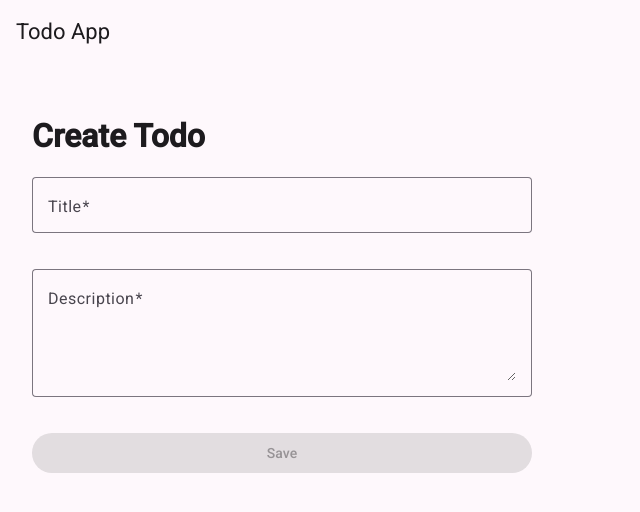
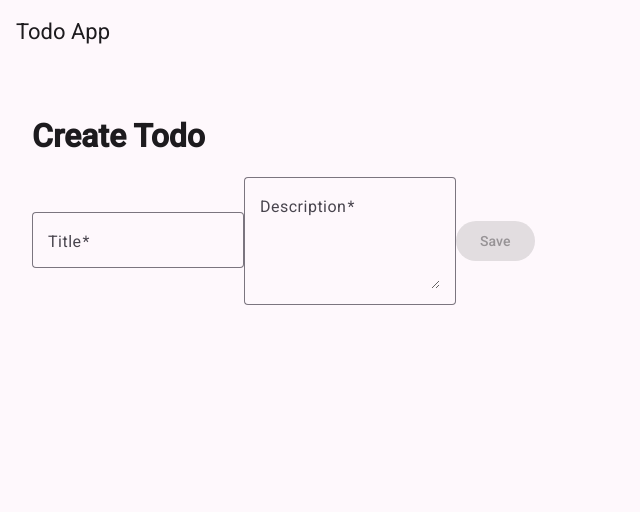
Before and after one commit to algojedi/todo-angular, an Angular app: page /todo/create in a window 1280 px wide. Shown: the top 512 px of the page, without its empty margins (0-640 px from the left). Built offline with nearby package versions, Linux system fonts and the light colour scheme.

Commit message:
chore: refactor form component -- WIP

```diff
--- a/angular.json
+++ b/angular.json
@@ -100,5 +100,8 @@
         }
       }
     }
+  },
+  "cli": {
+    "analytics": false
   }
 }
--- a/src/app/features/todos/create/todo-create.component.html
+++ b/src/app/features/todos/create/todo-create.component.html
@@ -1,32 +1,3 @@
-<h1>Create Todo</h1>
 
-<form (ngSubmit)="onSubmit()" class="todo-form" [formGroup]="form" (ngSubmit)="onSubmit()">
-  <mat-form-field appearance="outline" class="full-width">
-    <mat-label>Title</mat-label>
-    <input
-      matInput
-      type="text"
-      formControlName="title"
-      id="title"
-    />
-  </mat-form-field>
-
-  <mat-form-field appearance="outline" class="full-width">
-    <mat-label>Description</mat-label>
-    <textarea
-      matInput
-      rows="4"
-      id="description"
-      formControlName="description"
-    ></textarea>
-  </mat-form-field>
-
-  <button
-    mat-raised-button
-    color="primary"
-    type="submit"
-    [disabled]="this.form.invalid"
-  >
-    Save
-  </button>
-</form>
+    <h1>Create Todo</h1>
+    <app-todo-form (formSubmit)="onSubmit($event)"></app-todo-form>
--- a/src/app/features/todos/create/todo-create.component.ts
+++ b/src/app/features/todos/create/todo-create.component.ts
@@ -1,59 +1,25 @@
-import { Component, inject } from '@angular/core';
-import { CommonModule } from '@angular/common';
-import { MatFormFieldModule } from '@angular/material/form-field';
-import { MatInputModule } from '@angular/material/input';
-import { MatButtonModule } from '@angular/material/button';
+import { Component } from '@angular/core';
 import { Todo } from '../types';
-import { FormBuilder, ReactiveFormsModule, Validators } from '@angular/forms';
+import { TodoFormComponent } from '../../../shared/todo-form/todo-form.component';
 
 @Component({
   selector: 'app-todo-create',
   standalone: true,
-  imports: [
-    CommonModule,
-    MatFormFieldModule,
-    MatInputModule,
-    MatButtonModule,
-    ReactiveFormsModule,
-  ],
-  templateUrl: './todo-create.component.html',
-  styleUrl: './todo-create.component.scss',
+  imports: [TodoFormComponent],
+  templateUrl : './todo-create.component.html',
+  styleUrls: ['./todo-create.component.scss']
 })
 export class TodoCreateComponent {
-  private fb = inject(FormBuilder);
-
-  form = this.fb.group({
-    title: ['', Validators.required],
-    description: ['', [Validators.required, Validators.minLength(5)]],
-  });
-
-  ngOnInit() {
-    this.form.statusChanges.subscribe(() => {
-      for (const controlName in this.form.controls) {
-        const control = this.form.get(controlName);
-        console.log({ walue: control?.value });
-        console.log({ isValid: this.form.valid });
-        if (control?.invalid) {
-          console.log(`Control "${controlName}" errors:`, control.errors);
-        }
-      }
-    });
-  }
-
-  onSubmit() {
-    const { title, description } = this.form.value;
+  onSubmit(formValue: Partial<Todo>) {
     const todo: Todo = {
-      title: title!,
-      description: description!,
+      ...formValue,
       completed: false,
       createdAt: new Date(),
       updatedAt: new Date(),
-      id: crypto.randomUUID(), // Generate a unique ID for the new todo
-    };
+      id: crypto.randomUUID(),
+    } as Todo;
 
     console.log('Creating todo:', todo);
-    // save on session storage as key of todo
-    localStorage.setItem('test', 'I hope this works');
-    sessionStorage.setItem(todo.title, JSON.stringify(todo));
+    // Call API to create the todo
   }
 }
--- a/src/app/features/todos/edit/todo-edit.component.html
+++ b/src/app/features/todos/edit/todo-edit.component.html
@@ -1,38 +1,5 @@
-<h1>Create Todo</h1>
-
-<form
-  (ngSubmit)="onSubmit()"
-  class="todo-form"
-  [formGroup]="form"
-  (ngSubmit)="onSubmit()"
->
-  <mat-form-field appearance="outline" class="full-width">
-    <mat-label>Title</mat-label>
-    <input matInput type="text" formControlName="title" id="title" />
-  </mat-form-field>
-
-  <mat-form-field appearance="outline" class="full-width">
-    <mat-label>Description</mat-label>
-    <textarea
-      matInput
-      rows="4"
-      id="description"
-      formControlName="description"
-    ></textarea>
-  </mat-form-field>
-
-  <div class="buttons">
-    <button
-      mat-raised-button
-      color="primary"
-      type="submit"
-      [disabled]="this.form.invalid"
-    >
-      Save
-    </button>
-
-    <button mat-raised-button color="secondary" [routerLink]="['/']">
-      Cancel
-    </button>
-  </div>
-</form>
+<h1>Edit Todo</h1>
+<app-todo-form
+  [initialValue]="todo"
+  (formSubmit)="onSubmit($event)"
+></app-todo-form>
--- a/src/app/features/todos/edit/todo-edit.component.ts
+++ b/src/app/features/todos/edit/todo-edit.component.ts
@@ -1,30 +1,15 @@
 import { Component, inject, signal } from '@angular/core';
-import { ActivatedRoute, Router, RouterLink } from '@angular/router';
-import { CommonModule } from '@angular/common';
 import { Todo } from '../types';
+import { TodoFormComponent } from '../../../shared/todo-form/todo-form.component';
+import { ActivatedRoute, Router } from '@angular/router';
 import { TodoService } from '../todo.service';
-import { FormBuilder, ReactiveFormsModule, Validators } from '@angular/forms';
-import { MatButtonModule } from '@angular/material/button';
-import { MatFormFieldModule } from '@angular/material/form-field';
-import { MatInputModule } from '@angular/material/input';
 
 @Component({
   selector: 'app-todo-edit',
   standalone: true,
-  imports: [
-    CommonModule,
-    MatFormFieldModule,
-    MatInputModule,
-    MatButtonModule,
-    ReactiveFormsModule,
-    RouterLink
-  ],
+  imports: [TodoFormComponent],
   templateUrl: './todo-edit.component.html',
-  styleUrl: './todo-edit.component.scss',
-  template: `
-    <h1>Edit Todo #{{ id() }}</h1>
-    <!-- You can reuse form like in Create -->
-  `,
+  styleUrls: ['./todo-edit.component.scss']
 })
 export class TodoEditComponent {
   private route = inject(ActivatedRoute);
@@ -32,14 +17,17 @@ export class TodoEditComponent {
   private id = signal(this.route.snapshot.paramMap.get('id'));
   private previousTodo = signal<Todo | null>(null);
   private readonly todoService = inject(TodoService);
-  private fb = inject(FormBuilder);
 
-  form = this.fb.group({
-    title: ['', Validators.required],
-    description: ['', [Validators.required, Validators.minLength(5)]],
-  });
+  todo: Todo = {
+    id: '123',
+    title: 'Existing todo',
+    description: 'Some description',
+    completed: false,
+    createdAt: new Date(),
+    updatedAt: new Date()
+  };
 
-  ngOnInit(): void {
+   ngOnInit(): void {
     this.loadTodo();
   }
 
@@ -78,31 +66,9 @@ export class TodoEditComponent {
     });
   }
 
-  onSubmit() {
-    const { title, description } = this.form.value;
-    const todo: Todo = {
-      title: title!,
-      description: description!,
-      completed: false,
-      createdAt: this.previousTodo()!.createdAt,
-      updatedAt: new Date(),
-      id: this.previousTodo()!.id
-    };
-
-    this.todoService.updateTodo(+todo.id, todo).subscribe({
-      next: (response) => {
-        console.log('Todo updated successfully:', response);
-        this.router.navigate(['/todos']);
-      },
-      error: (error) => {
-        console.error('Error updating todo:', error);
-      },
-    });
-
-    console.log('Creating todo:', todo);
-    // save on session storage as key of todo
-    localStorage.setItem('test', 'I hope this works');
-    sessionStorage.setItem(todo.title, JSON.stringify(todo));
+  onSubmit(updatedValue: Partial<Todo>) {
+    const updatedTodo = { ...this.todo, ...updatedValue, updatedAt: new Date() };
+    console.log('Updating todo:', updatedTodo);
+    // Call API to update the todo
   }
-
 }
--- /dev/null
+++ b/src/app/shared/todo-form/todo-form.component.html
@@ -0,0 +1,15 @@
+<form [formGroup]="form" (ngSubmit)="submit()" class="todo-form">
+  <mat-form-field appearance="outline" class="full-width">
+    <mat-label>Title</mat-label>
+    <input matInput type="text" formControlName="title" id="title" />
+  </mat-form-field>
+
+  <mat-form-field appearance="outline" class="full-width">
+    <mat-label>Description</mat-label>
+    <textarea matInput rows="4" id="description" formControlName="description"></textarea>
+  </mat-form-field>
+
+  <button mat-raised-button color="primary" type="submit" [disabled]="form.invalid">
+    Save
+  </button>
+</form>
--- /dev/null
+++ b/src/app/shared/todo-form/todo-form.component.ts
@@ -0,0 +1,44 @@
+import { Component, EventEmitter, Input, Output, OnInit, inject } from '@angular/core';
+import { CommonModule } from '@angular/common';
+import { FormBuilder, ReactiveFormsModule, Validators } from '@angular/forms';
+import { MatFormFieldModule } from '@angular/material/form-field';
+import { MatInputModule } from '@angular/material/input';
+import { MatButtonModule } from '@angular/material/button';
+import { Todo } from '../../features/todos/types';
+
+@Component({
+  selector: 'app-todo-form',
+  standalone: true,
+  imports: [
+    CommonModule,
+    ReactiveFormsModule,
+    MatFormFieldModule,
+    MatInputModule,
+    MatButtonModule
+  ],
+  templateUrl: './todo-form.component.html',
+  styleUrl: './todo-form.component.scss'
+})
+export class TodoFormComponent implements OnInit {
+  private fb = inject(FormBuilder);
+
+  @Input() initialValue?: Partial<Todo>;
+  @Output() formSubmit = new EventEmitter<Partial<Todo>>();
+
+  form = this.fb.group({
+    title: ['', Validators.required],
+    description: ['', [Validators.required, Validators.minLength(5)]],
+  });
+
+  ngOnInit() {
+    if (this.initialValue) {
+      this.form.patchValue(this.initialValue);
+    }
+  }
+
+  submit() {
+    if (this.form.valid) {
+      this.formSubmit.emit(this.form.value as Partial<Todo>);
+    }
+  }
+}
```
Also changed, not shown: src/app/shared/todo-form/todo-form.component.scss (added), 1 other file (tests, documents, lock files or other folders).
